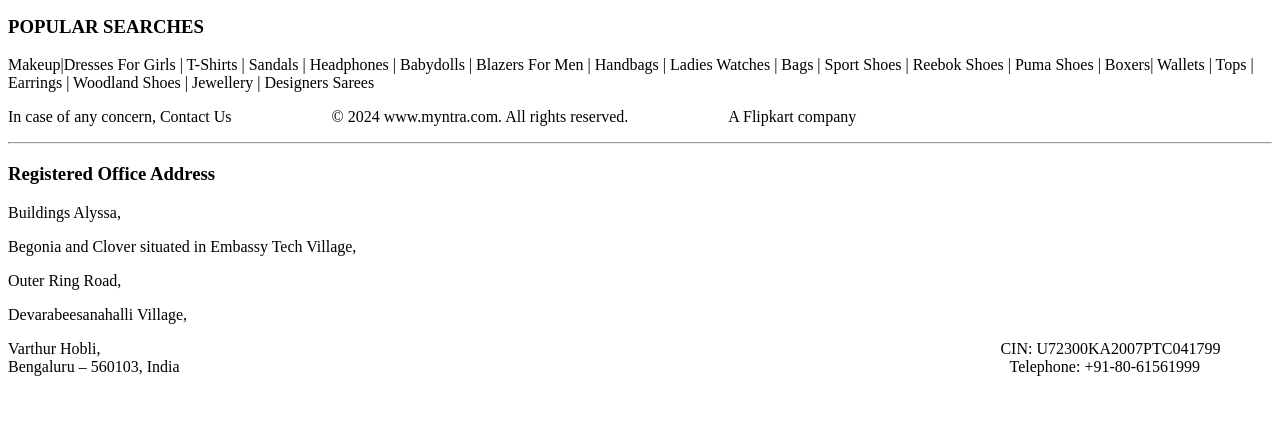
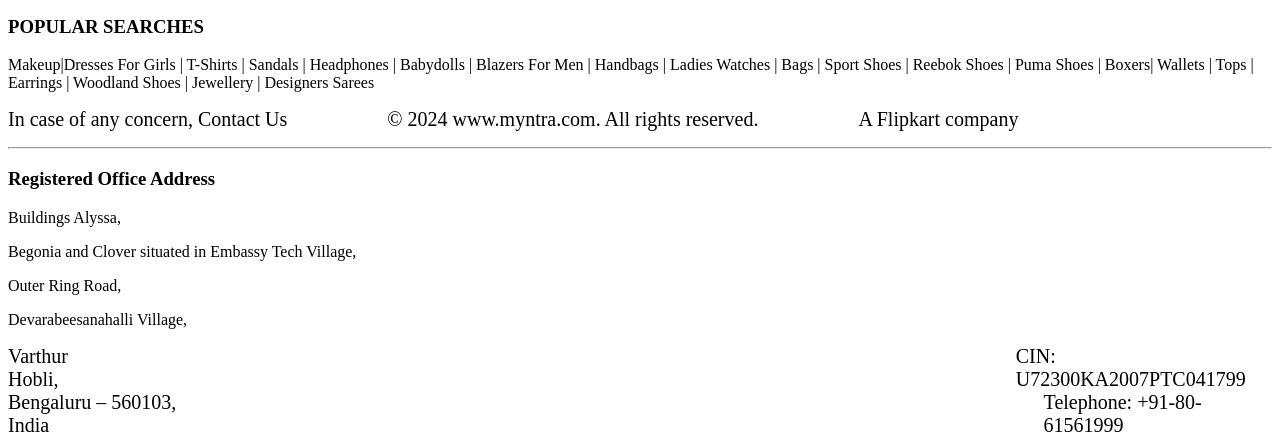
Before and after one commit to Sujithasunny/myntra_static, a plain HTML site: page index.html in a window 1280 px wide. Shown: the part 2471-2916 px from the top of the page. Before the commit the page ends 2855 px from the top, so only its background shows below. Drawn offline with Linux system fonts and the light colour scheme.

Commit message:
external.css

```diff
--- a/external.css
+++ b/external.css
@@ -122,18 +122,18 @@ nav ul li a {
 .container {
     display: flex;
     gap: 100px;
-    font-size: 16px;
+    font-size: 20px;
 }
 .container1{
     display: flex;
     gap: 900px;
-    font-size: 16px;
+    font-size: 20px;
 }
 .container2{
     display: flex;
     gap:830px;
-    font-size: 16px;
+    font-size: 20px;
 }
 .p{
-    font-size: 16px;
+    font-size: 20px;
 }
```
